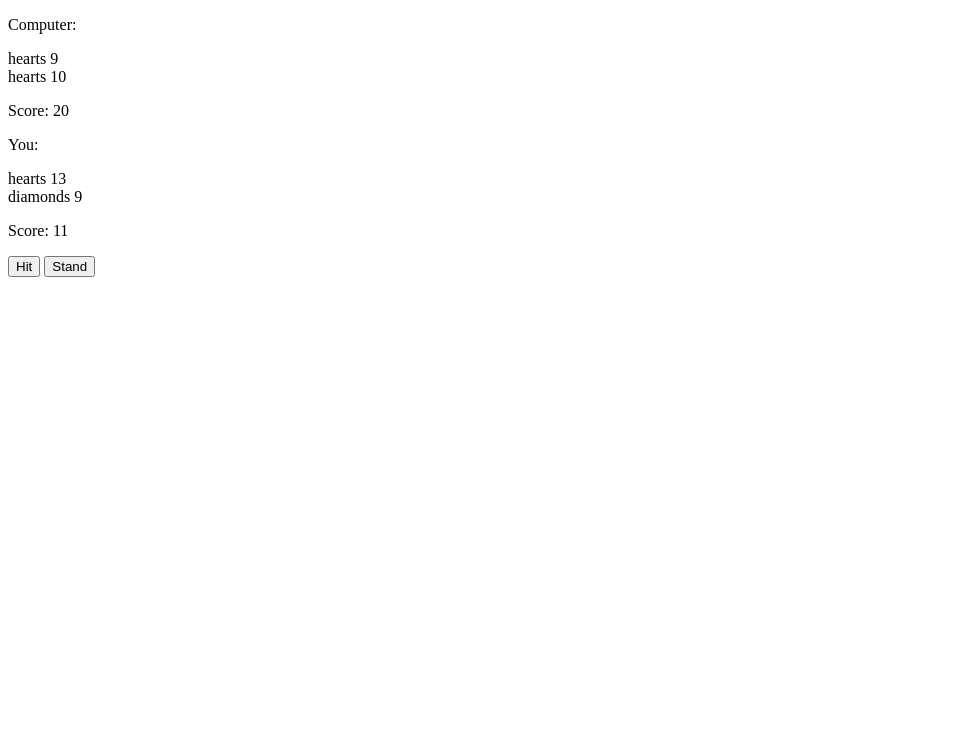
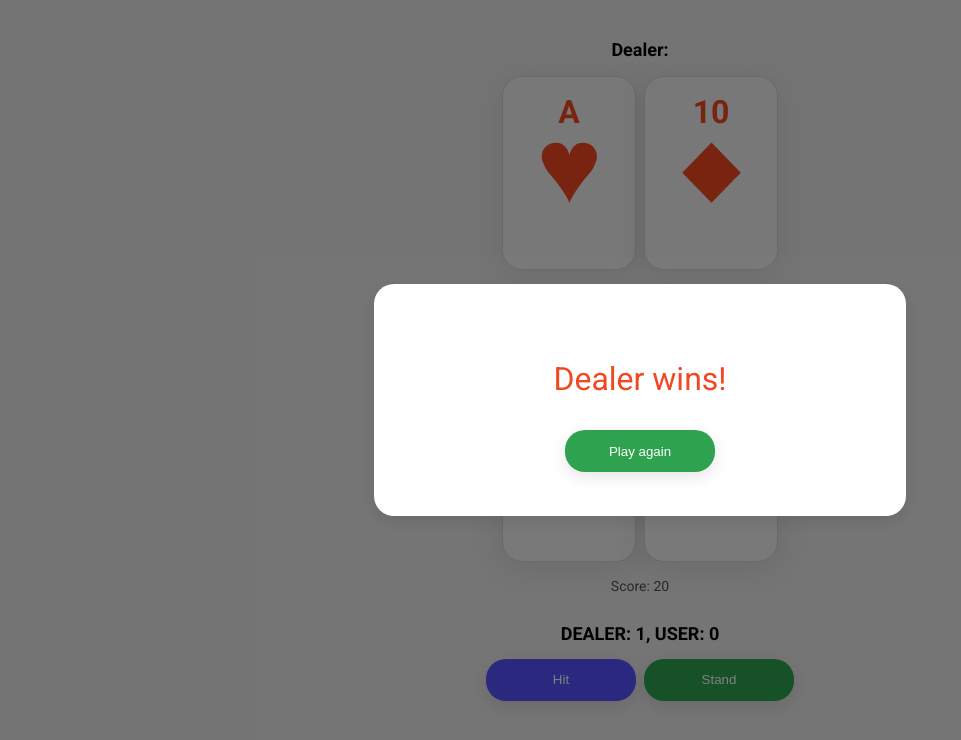
Before and after one commit to khomch/blackjack, a plain HTML site: page index.html in a window 1280 px wide. Both pictures are taken after a click on the button "Hit". Shown: the whole page, without its empty margins (0-961 px from the left). Drawn offline with Linux system fonts and the light colour scheme.

Commit message:
classes added

```diff
--- a/index.html
+++ b/index.html
@@ -2,21 +2,40 @@
 <html>
 <head>
   <title>Blackjack Game</title>
+  <link rel="preconnect" href="https://fonts.googleapis.com">
+  <link rel="preconnect" href="https://fonts.gstatic.com" crossorigin>
+  <link href="https://fonts.googleapis.com/css2?family=Roboto:wght@400;700&display=swap" rel="stylesheet">
   <meta name="description" content="">
 
   <link rel="stylesheet" href="styles.css">
 </head>
 
-<body>
-  <p>Computer:</p>
-  <div class="computer-cards"></div>
-  <p class="computer-counter"></p>
-  <p>You:</p>
-  <div class="cards"></div>
-  <p class="cards-counter"></p>
-  <button class="hit">Hit</button>
-  <button class="stand">Stand</button>
-  <script src="scripts.js"></script>
+<body class="body">
+  <section class="table">
+    <div class="first-player">
+      <h2>Dealer:</h2>
+      <ul class="player-cards first-player_cards"></ul>
+      <p class="counter first-player_counter"></p>
+    </div>
+    <div class="second-player">
+      <h2>You:</h2>
+      <ul class="player-cards second-player_cards"></ul>
+      <p class="counter second-player_counter"></p>
+    </div>
+    <h2 class="total_score" id="total_score"></h2>
+    <div class="controls">
+      <button class="button hit" id="hit">Hit</button>
+      <button class="button stand" id="stand" >Stand</button>
+    </div>
+  </section>
+  <section class="modal" id="modal">
+    <div class="modal__container">
+      <p class="modal__text" id="modal__text"></p>
+      <button class="button again" id="play-again">Play again</button>
+    </div>
+  </section>
+
+    <script src="scripts.js"></script>
 
 </body>
 
--- a/scripts.js
+++ b/scripts.js
@@ -1,29 +1,100 @@
 const TOTAL_NUM_OF_CARDS = 52;
 
+const firstPlayerCardsDiv = document.querySelector(".first-player_cards");
+const firstPlayerCardsCounterDiv = document.querySelector(".first-player_counter");
+const secondPlayerCardsDiv = document.querySelector(".second-player_cards");
+const secondPlayerCardsCounterDiv = document.querySelector(".second-player_counter");
+const hitButton = document.getElementById("hit");
+const standButton = document.getElementById("stand");
+const playAgainButton = document.getElementById("play-again");
+const modal = document.getElementById("modal");
+const modalText = document.getElementById("modal__text");
+const totalScore = document.getElementById("total_score");
+const cardsBeenUsed = {};
+const score = { dealer: 0, user: 0 };
+
 class Player {
-  constructor() {
-    this.cards = {}
+  constructor(name) {
+    this.name = name;
+    this.values = {
+      aces: [],
+      other: [],
+    };
+    this.counter = { count: 0 };
+    this.cards = [];
+  }
+
+  updateCounter() {
+    const scoreWithoutAces = this.values.other.reduce((acc, curr) => {
+      let value;
+      if (curr <= 8) {
+        value = curr + 1;
+      }
+      if (curr > 8) {
+        value = 10;
+      }
+      return acc + value;
+    }, 0);
+
+    const scoreOfAces = this.values.aces.reduce((acc, curr) => {
+      let value;
+      if (scoreWithoutAces + 11 > 21) {
+        value = 1;
+      } else {
+        value = 11;
+      }
+      return acc + value;
+    }, 0);
+
+    this.counter.count = scoreWithoutAces + scoreOfAces;
+  }
+
+  getCount() {
+    this.updateCounter();
+    return this.counter.count;
+  }
+
+  addValue(card) {
+    this.cards.push(card);
+    card.value === 13 ? this.values.aces.push(card.value) : this.values.other.push(card.value);
+  }
+
+  getName() {
+    return this.name;
+  }
+
+  startNewGame() {
+    this.cards = [];
+    this.values = {
+      aces: [],
+      other: [],
+    };
+    this.counter = { count: 0 };
   }
 }
 
-const computerCards = {
-  aces: [],
-  other: [],
-};
-const userCards = {
-  aces: [],
-  other: [],
-};
-const computerCardsDiv = document.querySelector(".computer-cards");
-const computerCardsCounterDiv = document.querySelector(".computer-counter");
-const cardsDiv = document.querySelector(".cards");
-const cardsCounterDiv = document.querySelector(".cards-counter");
-const hitButton = document.querySelector(".hit");
-const standButton = document.querySelector(".stand");
-const userCounter = {count: 0};
-const computerCounter = {count: 0};
-const cardsBeenUsed = {};
+const user = new Player('user');
+const dealer = new Player('dealer');
 
+const transformValueToCard = (value) => {
+  const tableOfValues = {
+    1: "2",
+    2: "3",
+    3: "4",
+    4: "5",
+    5: "6",
+    6: "7",
+    7: "8",
+    8: "9",
+    9: "10",
+    10: "J",
+    11: "Q",
+    12: "K",
+    13: "A",
+  }
+
+  return tableOfValues[value];
+}
 
 const getRandomCard = () => {
   return Math.ceil(Math.random() * TOTAL_NUM_OF_CARDS);
@@ -64,76 +135,148 @@ const generateCard = () => {
   return card;
 }
 
-const updateCounter = (counterDiv, arr, counter) => {
-  const scoreWithoutAces = arr.other.reduce((acc, curr) => {
-    let value;
-    if (curr <= 8) {
-      value = curr + 1;
-    }
-    if (curr > 8) {
-      value = 10;
-    }
-    return acc + value;
-  }, 0);
-
-  const scoreOfAces = arr.aces.reduce((acc, curr) => {
-    let value;
-    if (scoreWithoutAces + 13 > 21) {
-      value = 1;
-    } else {
-      value = 13;
-    }
-    return acc + value;
-  }, 0);
-
-  counter.count = scoreWithoutAces + scoreOfAces;
-  counterDiv.innerText = `Score: ${counter.count}`;
+const updateCounter = (counterDiv, player) => {
+  const count = player.getCount();
+  counterDiv.innerText = `Score: ${count}`;
 }
 
-const giveCard = (target, arr, counterDiv, counter) => {
-  const card = generateCard();
-  const cardDiv = document.createElement("div");
-  const cardContent = document.createTextNode(card.suit + ' ' + card.value);
-  card.value === 13 ? arr.aces.push(card.value) : arr.other.push(card.value);
-  cardDiv.appendChild(cardContent);
+const renderCards = (card, player, target) => {
+  const cardDiv = document.createElement("li");
+  const cardContent = document.createTextNode(transformValueToCard(card.value));
+  cardDiv.classList.add("card");
+  if (player.getName() !== 'user'){
+    if (player.cards.length === 1) {
+      cardDiv.classList.add(card.suit);
+      cardDiv.appendChild(cardContent);
+    } else {
+      cardDiv.classList.add("dealer");
+    }
+  } else {
+    cardDiv.classList.add(card.suit);
+    cardDiv.appendChild(cardContent);
+  }
   target.append(cardDiv);
-  counter.count = 22;
-  updateCounter(counterDiv, arr, counter);
 }
 
-const checkIfWinnerFound = (e) => {
-  if (userCounter.count > 21 && computerCounter.count <= 21) return 'computer';
-  if (userCounter.count <= 21 && computerCounter.count > 21) return 'user';
-  if (userCounter.count === 21 && computerCounter.count === 21) return 'even';
-  if (userCounter.count === 21) return 'user';
-  if (computerCounter.count === 21) return 'computer';
-  if (e.target.className === 'stand') {
-    if (userCounter.count <= 21 && computerCounter.count <= 21) {
-      if (userCounter.count > computerCounter.count) {
-        return 'user';
-      } else if (userCounter.count < computerCounter.count) {
-        return 'computer';
+const giveCard = (target, player, counterDiv) => {
+  const card = generateCard();
+  player.addValue(card);
+  renderCards(card,  player, target)
+  updateCounter(counterDiv, player);
+}
+
+const checkIfWinnerFound = (e, firstPlayer, secondPlayer) => {
+  if (firstPlayer.getCount() < 21 && secondPlayer.getCount() < 21 && e.target.id !== 'stand') return null;
+  if (firstPlayer.getCount() > 21 && secondPlayer.getCount() <= 21) return secondPlayer.getName();
+  if (firstPlayer.getCount() <= 21 && secondPlayer.getCount() > 21) return firstPlayer.getName();
+  if (firstPlayer.getCount() === 21 && secondPlayer.getCount() === 21) return 'even';
+  if (firstPlayer.getCount() === 21) return firstPlayer.getName();
+  if (secondPlayer.getCount() === 21) return secondPlayer.getName();
+  if (e.target.id === 'stand') {
+    if (firstPlayer.getCount() <= 21 && secondPlayer.getCount() <= 21) {
+      if (firstPlayer.getCount() > secondPlayer.getCount()) {
+        return firstPlayer.getName();
+      } else if (firstPlayer.getCount() < secondPlayer.getCount()) {
+        return secondPlayer.getName();
       } else {
         return 'even';
       }
     }
   }
-  return null;
+  return 'no-winner';
+}
+
+const updateTotalScore = () => {
+  totalScore.textContent = `DEALER: ${score.dealer}, USER: ${score.user}`;
+}
+
+const handleWin = (e, user, dealer) => {
+  let winner = checkIfWinnerFound(e, user, dealer);
+  let text;
+  if (Object.keys(cardsBeenUsed).length === TOTAL_NUM_OF_CARDS) {
+    modalText.classList.add('no-one_wins');
+    text = 'No more cards left. Please reload the page.';
+    modalText.textContent = text;
+    openModal(modal);
+  } else if(winner){
+    showDealerCards();
+    if (winner === 'dealer') {
+      text = 'Dealer wins!';
+      modalText.classList.add('dealer_wins');
+      score.dealer++;
+    } else if (winner === 'user') {
+      text = 'You win!'
+      modalText.classList.add('user_wins');
+      score.user++;
+    } else {
+      text = 'No winner! Go again!'
+      modalText.classList.add('no-one_wins');
+    }
+    updateTotalScore();
+    modalText.textContent = text;
+    openModal(modal)
+  }
+}
+
+const showDealerCards = () => {
+  const dealerCards = document.querySelectorAll('.dealer');
+  let i = 1;
+  dealerCards.forEach(card  => {
+    card.classList.remove('dealer');
+    const cardContent = document.createTextNode(transformValueToCard(dealer.cards[i].value));
+    card.appendChild(cardContent);
+    card.classList.add(dealer.cards[i].suit);
+    i++;
+  })
 }
 
 const handleHitClick = (e) => {
   e.preventDefault();
-  giveCard(cardsDiv, userCards, cardsCounterDiv, userCounter);
-  giveCard(computerCardsDiv, computerCards, computerCardsCounterDiv, computerCounter);
-  console.log(checkIfWinnerFound(e));
+  giveCard(firstPlayerCardsDiv, dealer, firstPlayerCardsCounterDiv);
+  giveCard(secondPlayerCardsDiv, user, secondPlayerCardsCounterDiv);
+  setTimeout(() => handleWin(e, user, dealer), 1000);
 }
 
 const handleStand = (e) => {
   e.preventDefault();
-  console.log(checkIfWinnerFound(e));
+  handleWin(e, user, dealer);
+}
+const openModal = (modal) => {
+  modal.classList.add('modal_opened');
+}
+const closeModal = (modal) => {
+  modal.classList.remove('modal_opened');
 }
 
-giveCard(cardsDiv, userCards, cardsCounterDiv, userCounter);
-giveCard(computerCardsDiv, computerCards, computerCardsCounterDiv, computerCounter);
+const handleModalOverlayClick = (e) => {
+  e.preventDefault();
+  if (e.target === e.currentTarget) {
+    closeModal(modal);
+    handlePlayAgainButtonClick(e);
+  }
+}
+
+const handlePlayAgainButtonClick = (e) => {
+  e.preventDefault();
+  user.startNewGame();
+  dealer.startNewGame();
+  firstPlayerCardsDiv.childNodes.forEach(node => {
+    node.replaceWith('');
+  })
+  secondPlayerCardsDiv.childNodes.forEach(node => {
+    node.replaceWith('');
+  })
+  giveCard(firstPlayerCardsDiv, dealer, firstPlayerCardsCounterDiv);
+  giveCard(secondPlayerCardsDiv, user, secondPlayerCardsCounterDiv);
+  modalText.classList.remove('dealer_wins', 'user_wins', 'no-one_wins');
+  closeModal(modal);
+}
+
+giveCard(firstPlayerCardsDiv, dealer, firstPlayerCardsCounterDiv);
+giveCard(secondPlayerCardsDiv, user, secondPlayerCardsCounterDiv);
+updateTotalScore();
+
 hitButton.addEventListener('click', handleHitClick);
 standButton.addEventListener('click', handleStand);
+playAgainButton.addEventListener('click', handlePlayAgainButtonClick);
+modal.addEventListener('click', handleModalOverlayClick);
--- a/styles.css
+++ b/styles.css
@@ -0,0 +1,168 @@
+.body {
+    margin: 0;
+    display: flex;
+    background-color: #EAEAEA;
+    justify-content: center;
+    font-family: 'Roboto', sans-serif;
+    height: 100vh;
+}
+
+h2 {
+    font-size: 18px;
+}
+
+p {
+    color: #544e4e;
+}
+
+.counter {
+    font-size: 14px;
+}
+
+.table {
+    margin-top: 24px;
+    display: flex;
+    flex-direction: column;
+    text-align: center;
+    align-items: center;
+}
+
+.player-cards {
+    display: flex;
+    gap: 8px;
+    padding: 0;
+}
+
+.card {
+    margin: 0;
+    padding: 16px;
+    width: 100px;
+    height: 160px;
+    font-size: 32px;
+    font-style: normal;
+    font-weight: 700;
+    border-radius: 20px;
+    border: 1px solid #D2D2D2;
+    background: #F2F2F2;
+    box-shadow: 0px 5px 34px 0px rgba(0, 0, 0, 0.10);
+    list-style: none;
+}
+
+.dealer {
+    background-image: url("./static/back.svg");
+    background-repeat: no-repeat;
+    background-position: center;
+    background-size: contain;
+    z-index: 1000;
+}
+
+.clubs {
+    color: #1A1919;
+    background-image: url("./static/clubs.svg");
+    background-repeat: no-repeat;
+    background-position: center;
+}
+
+.diamonds {
+    color: #F24822;
+    background-image: url("./static/diamonds.svg");
+    background-repeat: no-repeat;
+    background-position: center;
+}
+
+.hearts {
+    color: #F24822;
+    background-image: url("./static/hearts.svg");
+    background-repeat: no-repeat;
+    background-position: center;
+}
+
+.spades {
+    color: #1A1919;
+    background-image: url("./static/spades.svg");
+    background-repeat: no-repeat;
+    background-position: center;
+}
+
+.controls {
+    display: flex;
+    justify-content: center;
+    gap: 8px;
+}
+
+
+.button {
+    min-width: 150px;
+    height: 42px;
+    color: #ffffff;
+    border: none;
+    border-radius: 20px;
+    box-shadow: 0 5px 16px 0 rgba(0, 0, 0, 0.10);
+    text-decoration: none;
+    margin: 0;
+    padding: 0;
+}
+
+.button:hover {
+    opacity: 0.9;
+    cursor: pointer;
+    box-shadow: 0 5px 16px 0 rgba(0, 0, 0, 0.20);
+    transition: 0.2s;
+}
+
+.hit {
+    background: #5551FF;
+}
+
+.stand {
+    background: #2fa24f;
+}
+
+.again {
+    background: #2fa24f;
+}
+
+.modal {
+    margin: 0;
+    position: fixed;
+    display: none;
+    z-index: 1000;
+    background-color: rgba(0, 0, 0, 0.50);
+    width: 100%;
+    height: 100%;
+    justify-content: center;
+    align-items: center;
+}
+
+.modal_opened {
+    display: flex;
+}
+
+.modal__container {
+    background-color: #fff;
+    display: flex;
+    flex-direction: column;
+    max-width: 500px;
+    max-height: 200px;
+    width: 100%;
+    height: 100%;
+    border-radius: 20px;
+    box-shadow: 0 5px 16px 0 rgba(0, 0, 0, 0.10);
+    padding: 16px;
+    justify-content: center;
+    align-items: center;
+    font-size: 32px;
+}
+
+.dealer_wins {
+    color: #F24822;
+    text-align: center
+}
+.user_wins {
+    color: #2fa24f;
+    text-align: center
+}
+.no-one_wins {
+    color: #5551FF;
+    text-align: center;
+}
```
Also changed, not shown: static/back.svg (added), static/clubs.svg (added), static/diamonds.svg (added), static/hearts.svg (added), static/spades.svg (added).
